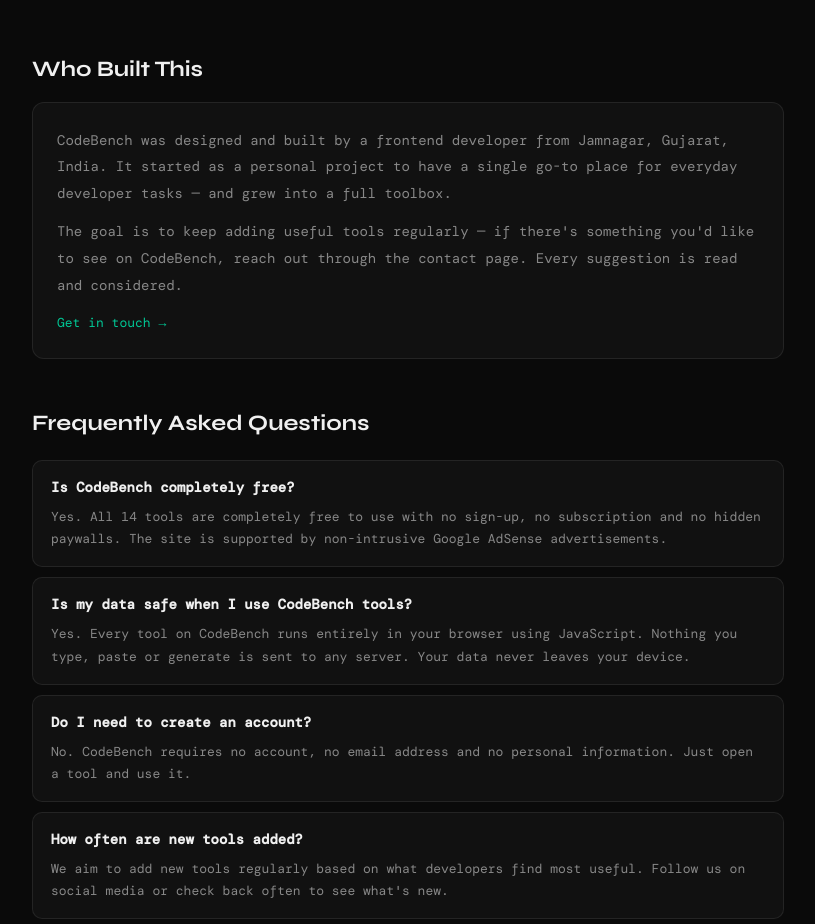
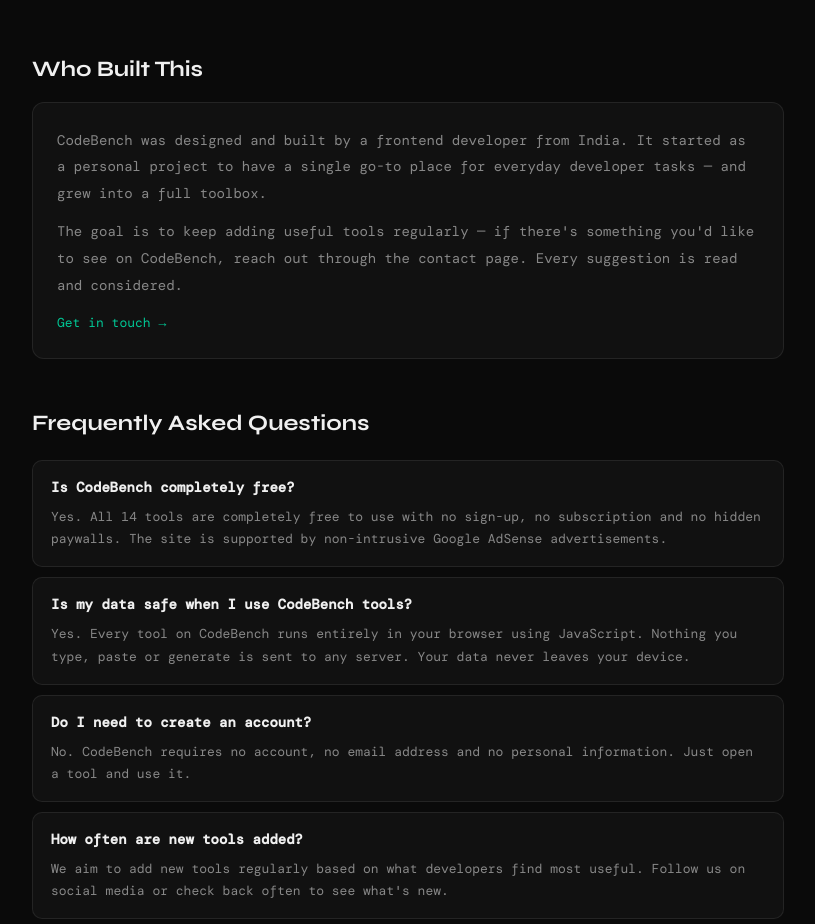
Before and after one commit to Viral8051/codebench, a Next.js app: page /about in a window 1280 px wide. Shown: the part 1962-2886 px from the top of the page, without its empty margins (232-1047 px from the left). Built offline with nearby package versions, Linux system fonts and the light colour scheme; a web font is replaced by a local one.

Commit message:
add adsense script

```diff
--- a/app/about/page.tsx
+++ b/app/about/page.tsx
@@ -103,7 +103,7 @@
           </h2>
           <div style={{ background: "var(--bg2)", border: "1px solid var(--border)", borderRadius: "12px", padding: "24px" }}>
             <p style={{ color: "var(--text2)", fontSize: "14px", lineHeight: 1.9, marginBottom: "12px" }}>
-              CodeBench was designed and built by a frontend developer from Jamnagar, Gujarat, India. It started as a personal project to have a single go-to place for everyday developer tasks — and grew into a full toolbox.
+              CodeBench was designed and built by a frontend developer from India. It started as a personal project to have a single go-to place for everyday developer tasks — and grew into a full toolbox.
             </p>
             <p style={{ color: "var(--text2)", fontSize: "14px", lineHeight: 1.9, marginBottom: "12px" }}>
               The goal is to keep adding useful tools regularly — if there&apos;s something you&apos;d like to see on CodeBench, reach out through the contact page. Every suggestion is read and considered.
--- a/app/contact/page.tsx
+++ b/app/contact/page.tsx
@@ -207,7 +207,7 @@
         {/* Direct Contact */}
         <div style={{ marginTop: "32px", display: "grid", gridTemplateColumns: "1fr 1fr", gap: "12px" }}>
           {[
-            { icon: "📧", label: "Email", value: "your@email.com", href: "mailto:your@email.com" },
+            { icon: "📧", label: "Email", value: "codeBench9632@outlook.com", href: "mailto:your@email.com" },
             { icon: "🌐", label: "Website", value: "codebench.online", href: "https://codebench.online" },
           ].map(c => (
             <a key={c.label} href={c.href} style={{ display: "flex", alignItems: "center", gap: "14px", background: "var(--bg2)", border: "1px solid var(--border)", borderRadius: "10px", padding: "16px", textDecoration: "none" }}>
```
